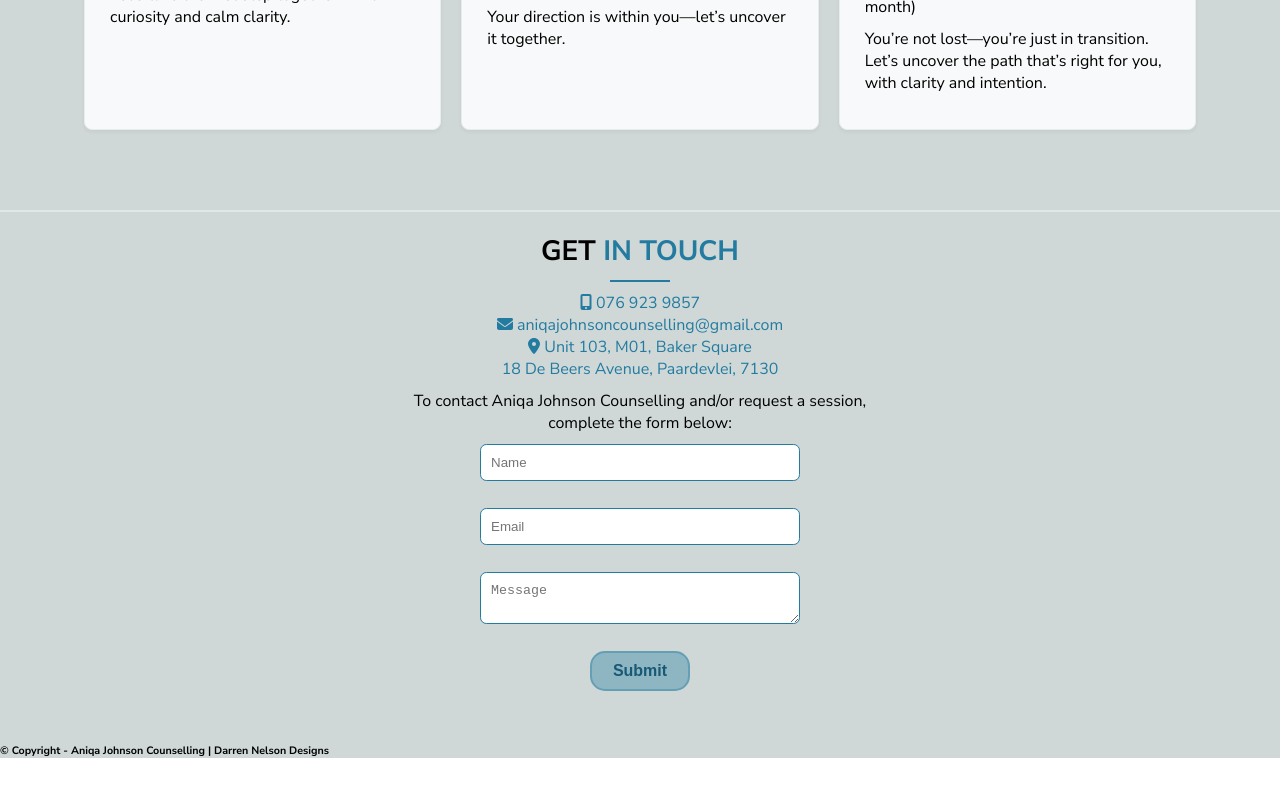
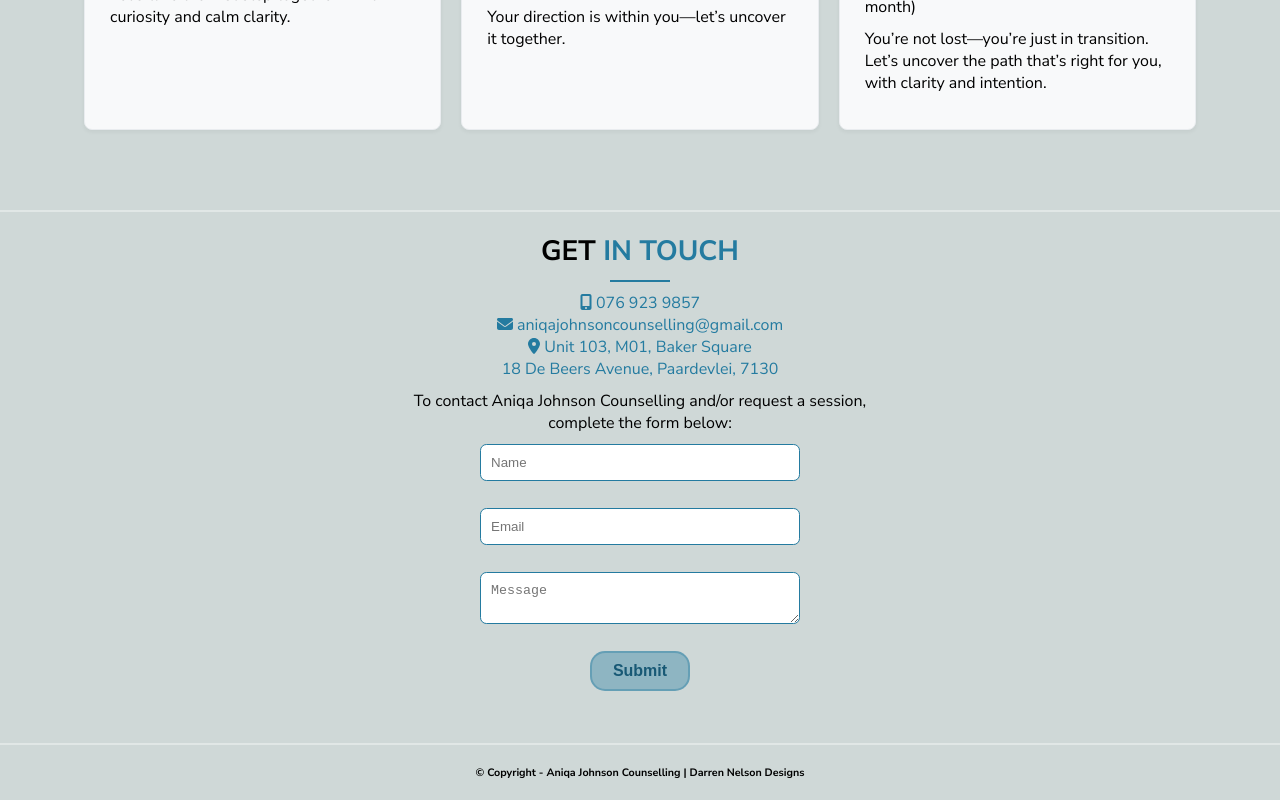
Before and after one commit to darrenpatricknelson/AniqaJohnson, a React (Create React App) app: page / in a window 1280 px wide. Shown: the part 3115-3915 px from the top of the page. Before the commit the page ends 3873 px from the top, so only its background shows below. Built offline with nearby package versions, Linux system fonts and the light colour scheme.

Commit message:
RE: Update to the footer component

```diff
--- a/src/components/Footer.jsx
+++ b/src/components/Footer.jsx
@@ -3,8 +3,8 @@ import "./css/Footer.css";
 
 const Footer = () => {
   return (
-    <div className="footer_container">
-      <div className="footer_content">
+    <div className="footer-container">
+      <div className="footer-content">
         <h6>© Copyright - Aniqa Johnson Counselling | Darren Nelson Designs</h6>
       </div>
     </div>
```
